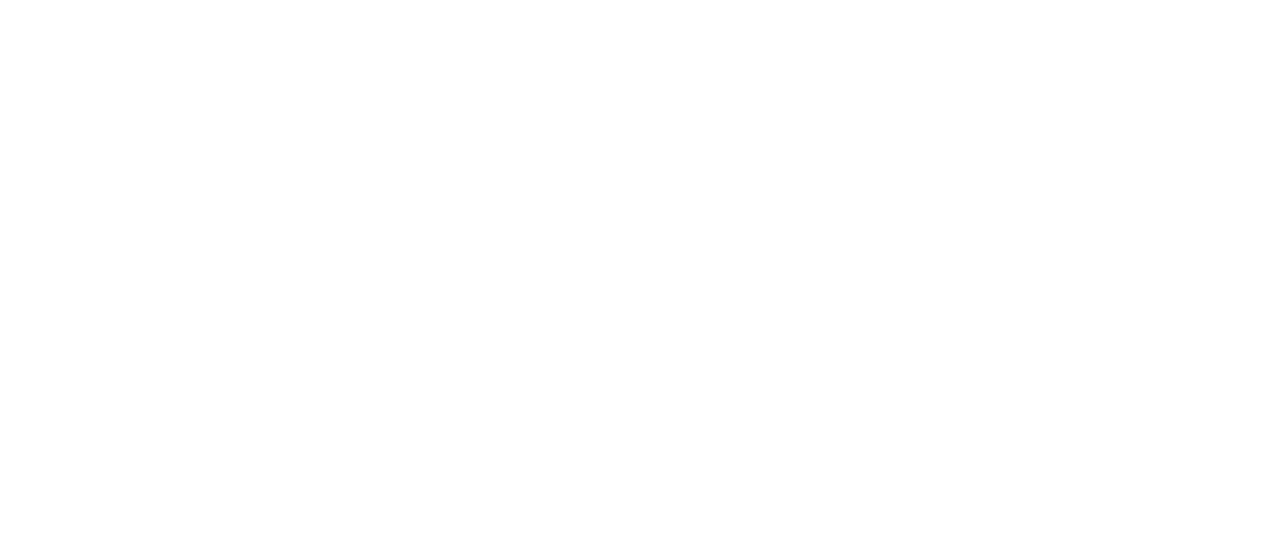
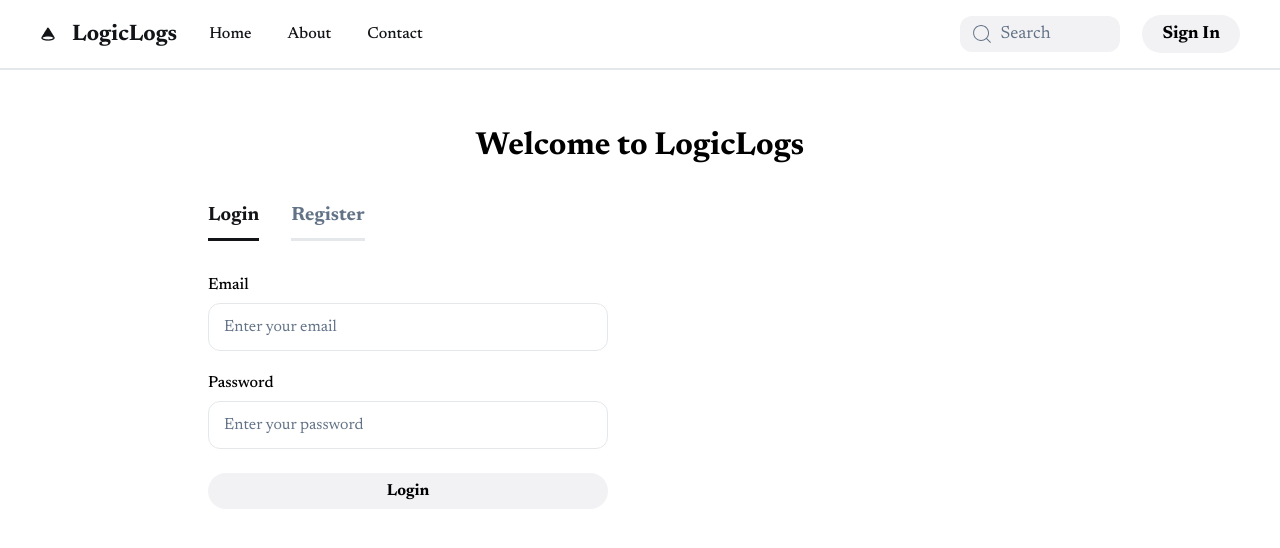
Before and after one commit to RafaLima14028/LogicLogs, a React (Vite) app in the folder frontend/: page /login in a window 1280 px wide. Before the commit this address had no page. Shown: the top 548 px of the page. Built offline with nearby package versions, Linux system fonts and the light colour scheme.

Commit message:
:sparkles: feat: Implemented Login and Register page

```diff
--- a/frontend/src/App.jsx
+++ b/frontend/src/App.jsx
@@ -7,6 +7,7 @@
 import Posts from './pages/Posts';
 import About from './pages/About';
 import Contact from './pages/Contact';
+import Login from './pages/Login';
 
 function App() {
   return (
@@ -17,6 +18,7 @@
         <Route path="/" element={<Home />} />
         <Route path="/about" element={<About />} />
         <Route path="/contact" element={<Contact />} />
+        <Route path="/login" element={<Login />} />
         <Route path="/posts/:id" element={<Posts />} />
       </Routes>
     </BrowserRouter>
--- a/frontend/src/components/Header/index.jsx
+++ b/frontend/src/components/Header/index.jsx
@@ -6,6 +6,8 @@
 import logo from '../../assets/logo-16x16.png';
 
 export default function Header() {
+  let isLogged = false;
+
   return (
     <Container>
       <nav>
@@ -34,7 +36,13 @@
           <input type="text" placeholder="Search" autoComplete="none" />
         </div>
 
-        <SignIn>Sign In</SignIn>
+        <SignIn>
+          {isLogged ? (
+            <a href="/new-post">New Post</a>
+          ) : (
+            <a href="/login">Sign In</a>
+          )}
+        </SignIn>
       </Options>
     </Container>
   );
--- a/frontend/src/components/Header/style.jsx
+++ b/frontend/src/components/Header/style.jsx
@@ -107,6 +107,11 @@
   cursor: pointer;
   transition: all 350ms ease-in-out;
 
+  a {
+    text-decoration: none;
+    color: unset;
+  }
+
   &:hover {
     box-shadow: 0 0 10px rgba(0, 0, 0, 0.3);
   }
--- /dev/null
+++ b/frontend/src/pages/Login/index.jsx
@@ -0,0 +1,98 @@
+import React, { useState } from 'react';
+
+import Header from '../../components/Header';
+
+import { Container, Title, Content, Form, Button } from './styles';
+
+export default function Login() {
+  const [focusedButton, setFocusedButton] = useState('login');
+
+  return (
+    <>
+      <Header />
+
+      <Container>
+        <Title>Welcome to LogicLogs</Title>
+
+        <ul>
+          <li>
+            <button
+              onClick={() => setFocusedButton('login')}
+              className={focusedButton === 'login' ? 'focused' : 'not-focused'}
+            >
+              Login
+            </button>
+          </li>
+          <li>
+            <button
+              onClick={() => setFocusedButton('register')}
+              className={
+                focusedButton === 'register' ? 'focused' : 'not-focused'
+              }
+            >
+              Register
+            </button>
+          </li>
+        </ul>
+
+        <Content>
+          {focusedButton === 'login' ? <LoginContent /> : <RegisterContent />}
+        </Content>
+      </Container>
+    </>
+  );
+}
+
+function RegisterContent() {
+  function handleSubmit(e) {
+    e.preventDefault();
+  }
+
+  return (
+    <Form onSubmit={handleSubmit}>
+      <div>
+        <span>Username</span>
+        <input type="text" placeholder="Choose a username" />
+      </div>
+
+      <div>
+        <span>Email</span>
+        <input type="email" placeholder="Enter your email" />
+      </div>
+
+      <div>
+        <span>Password</span>
+        <input type="password" placeholder="Create a password" />
+      </div>
+
+      <div>
+        <span>Confirm Password</span>
+        <input type="password" placeholder="Re-enter your password" />
+      </div>
+
+      <Button type="submit">Register</Button>
+    </Form>
+  );
+}
+
+function LoginContent() {
+  function handleSubmit(e) {
+    e.preventDefault();
+  }
+
+  return (
+    <Form onSubmit={handleSubmit}>
+      <div>
+        <span>Email</span>
+        <input type="email" placeholder="Enter your email" />
+      </div>
+
+      <div>
+        <span>Password</span>
+        <input type="password" placeholder="Enter your password" />
+      </div>
+
+      <Button type="submit">Login</Button>
+    </Form>
+  );
+}
--- /dev/null
+++ b/frontend/src/pages/Login/styles.jsx
@@ -0,0 +1,124 @@
+import styled, { keyframes } from 'styled-components';
+
+import {
+  backgroundSecundaryColor,
+  borderColor,
+  fontPrimaryColor,
+  fontSecundaryColor,
+} from '../../styles/GlobalColors';
+
+export const Container = styled.main`
+  max-width: 70%;
+  margin: 0 auto;
+  display: flex;
+  flex-direction: column;
+  justify-content: center;
+  padding-top: 40px;
+
+  ul {
+    list-style: none;
+    display: flex;
+    flex-direction: row;
+    column-gap: 32px;
+    padding-top: 16px;
+    padding-bottom: 12px;
+    padding-left: 16px;
+    padding-right: 16px;
+
+    & li button {
+      background: none;
+      border: none;
+      outline: none;
+      color: ${fontSecundaryColor};
+      transition: all 350ms ease-in-out;
+      font-weight: bold;
+      font-size: 1.2rem;
+      padding: 16px 0 13px 0;
+      border-bottom: 3px solid ${borderColor};
+    }
+  }
+
+  .focused {
+    color: ${fontPrimaryColor};
+    border-bottom: 3px solid ${fontPrimaryColor};
+  }
+`;
+
+export const Title = styled.h1`
+  text-align: center;
+  padding: 20px 16px 12px 16px;
+  font-weight: bold;
+  font-size: 2rem;
+`;
+
+const fadeSlideIn = keyframes`
+  0% {
+    opacity: 0;
+    transform: translateY(20px);
+  }
+  100% {
+    opacity: 1;
+    transform: translateY(0);
+  }
+`;
+
+export const Content = styled.div`
+  padding: 12px 16px;
+`;
+
+export const Form = styled.form`
+  animation: ${fadeSlideIn} 0.5s cubic-bezier(0.25, 0.8, 0.25, 1);
+  opacity: 1;
+  transform: translateY(0);
+
+  div {
+    display: flex;
+    flex-direction: column;
+
+    width: 400px;
+    padding: 12px 0;
+
+    & span {
+      font-weight: 500;
+      font-size: 1rem;
+      padding-bottom: 10px;
+    }
+
+    & input {
+      padding: 15px;
+      border-radius: 12px;
+      border: 1px solid ${borderColor};
+      outline: none;
+      transition: all 350ms ease-in-out;
+      font-size: 1rem;
+    }
+
+    & input::placeholder {
+      color: ${fontSecundaryColor};
+      font-size: 1rem;
+    }
+
+    & input:focus {
+      border: 1px solid ${fontPrimaryColor};
+    }
+  }
+`;
+
+export const Button = styled.button`
+  width: 400px;
+  border: none;
+  outline: none;
+  background-color: ${backgroundSecundaryColor};
+  cursor: pointer;
+  border-radius: 20px;
+  margin: 12px 0;
+  padding: 10px 16px;
+  transition: all 350ms ease-out;
+  font-size: 1rem;
+  font-weight: bold;
+
+  &:hover {
+    transform: translateY(-2px);
+    box-shadow: 0 4px 12px rgba(0, 0, 0, 0.15);
+  }
+`;
```
